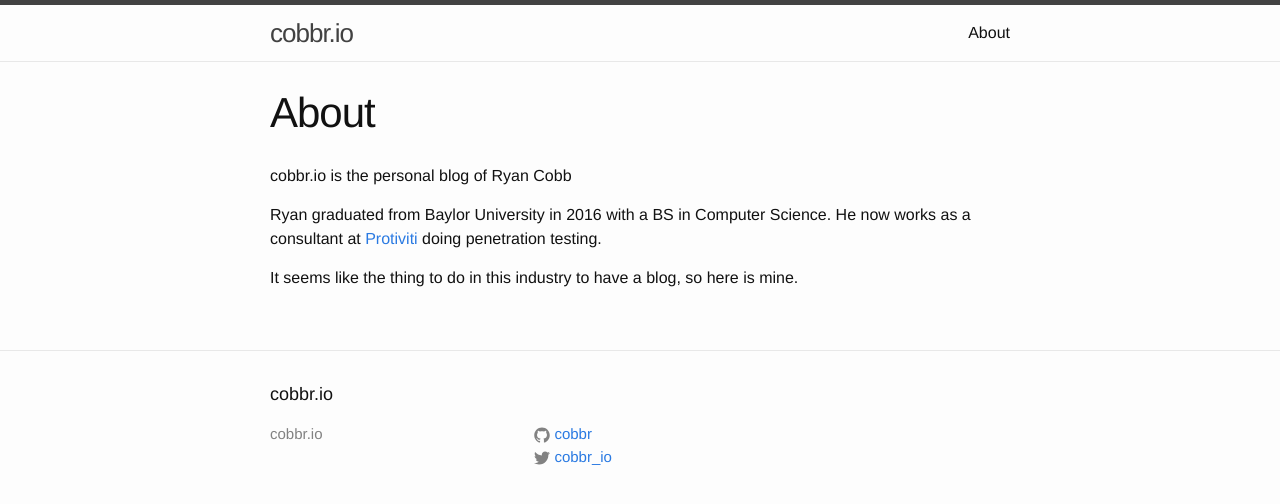
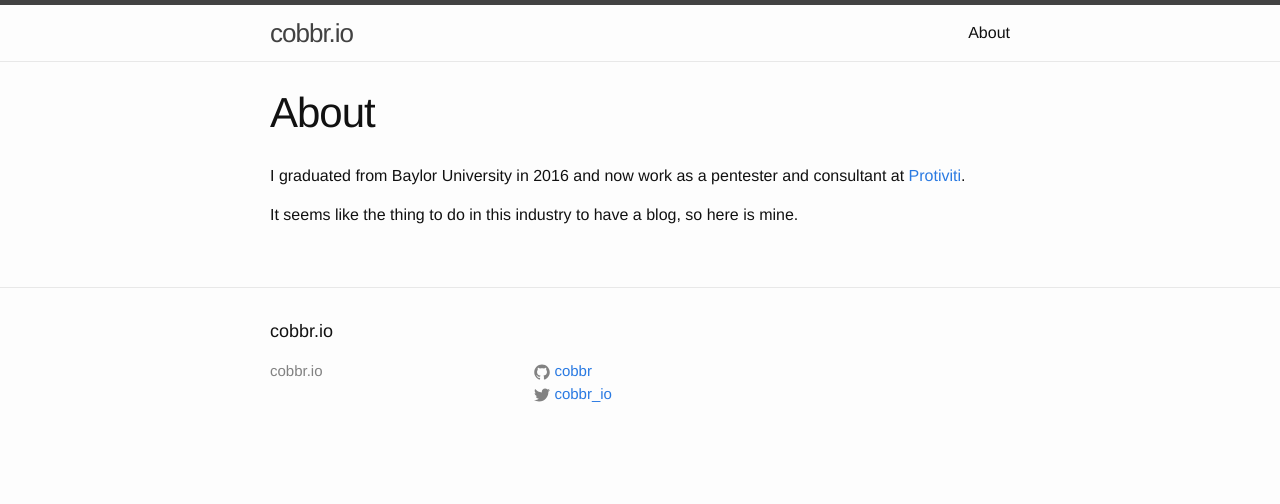
Before and after one commit to cobbr/cobbr.io, a Jekyll site: the page built from about.md, in a window 1280 px wide. Shown: the top 504 px of the page. Built offline with Jekyll 4.4.1, drawn with Linux system fonts in a browser that asks for light colours.

```diff
--- a/about.md
+++ b/about.md
@@ -4,8 +4,6 @@ title: About
 permalink: /about/
 ---
 
-cobbr.io is the personal blog of Ryan Cobb
-
-Ryan graduated from Baylor University in 2016 with a BS in Computer Science. He now works as a consultant at [Protiviti](https://www.protiviti.com/) doing penetration testing.
+I graduated from Baylor University in 2016 and now work as a pentester and consultant at [Protiviti](https://www.protiviti.com/).
 
 It seems like the thing to do in this industry to have a blog, so here is mine.
```
Also changed, not shown: _posts/2017-02-15-Judge.md (+1 -1 lines).
